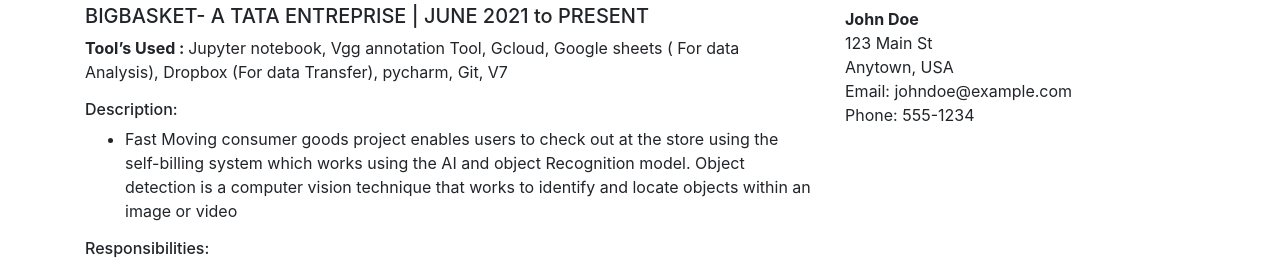
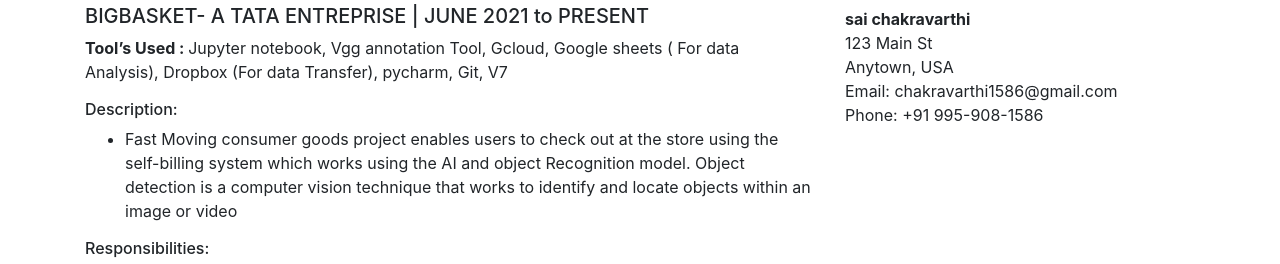
Before and after one commit to sai1586/saichakravrhi.portfolio, a plain HTML site: page index.html in a window 1280 px wide. Shown: the part 480-744 px from the top of the page. Drawn offline with nearby package versions, Linux system fonts and the light colour scheme.

Commit message:
updating the contact details

```diff
--- a/index.html
+++ b/index.html
@@ -85,11 +85,11 @@
         <hr>
         <h2>Contact</h2>
         <address>
-          <strong>John Doe</strong><br>
+          <strong>sai chakravarthi</strong><br>
           123 Main St<br>
           Anytown, USA<br>
-          Email: johndoe@example.com<br>
-          Phone: 555-1234
+          Email: chakravarthi1586@gmail.com<br>
+          Phone: +91 995-908-1586
         </address>
       </div>
     </div>
```
